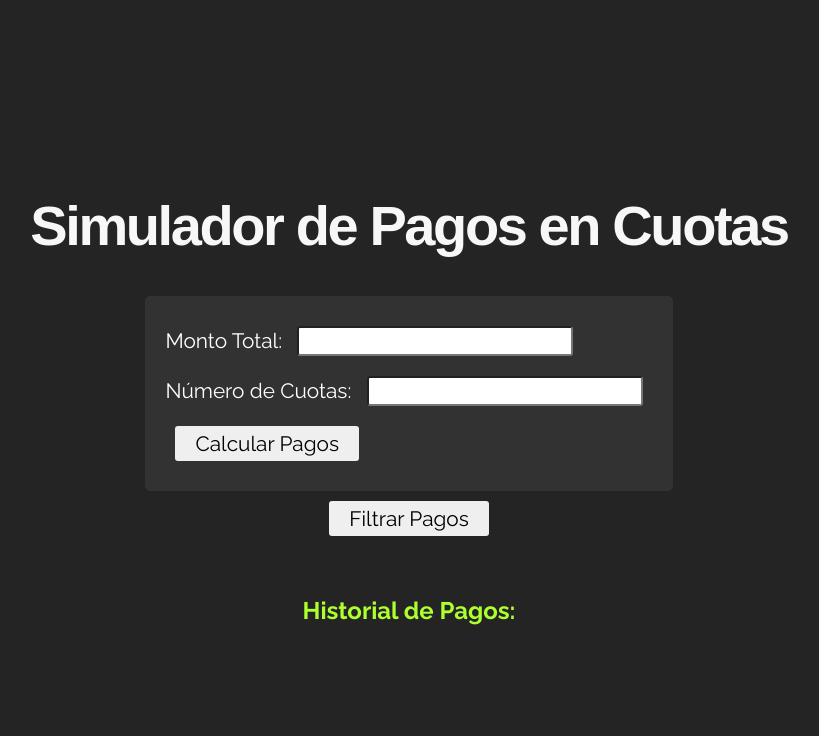
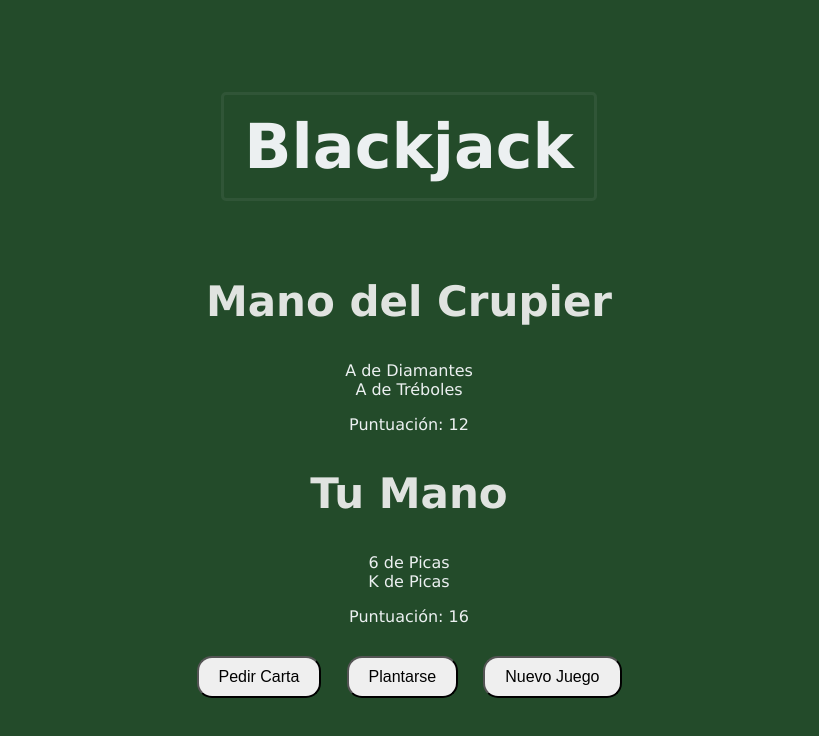
Before and after one commit to TomasYugdar/Js-Coder, a plain HTML site: page index.html in a window 1280 px wide. Shown: the whole page, without its empty margins (231-1050 px from the left). Drawn offline with Linux system fonts and the light colour scheme; some packages are replaced by stand-ins of ours; a script that the page names is missing.

Commit message:
entrega final

```diff
--- /dev/null
+++ b/data/mazo.json
@@ -0,0 +1,210 @@
+[
+    {
+        "palo": "Corazones",
+        "valor": "A"
+    },
+    {
+        "palo": "Corazones",
+        "valor": "2"
+    },
+    {
+        "palo": "Corazones",
+        "valor": "3"
+    },
+    {
+        "palo": "Corazones",
+        "valor": "4"
+    },
+    {
+        "palo": "Corazones",
+        "valor": "5"
+    },
+    {
+        "palo": "Corazones",
+        "valor": "6"
+    },
+    {
+        "palo": "Corazones",
+        "valor": "7"
+    },
+    {
+        "palo": "Corazones",
+        "valor": "8"
+    },
+    {
+        "palo": "Corazones",
+        "valor": "9"
+    },
+    {
+        "palo": "Corazones",
+        "valor": "10"
+    },
+    {
+        "palo": "Corazones",
+        "valor": "J"
+    },
+    {
+        "palo": "Corazones",
+        "valor": "Q"
+    },
+    {
+        "palo": "Corazones",
+        "valor": "K"
+    },
+    {
+        "palo": "Diamantes",
+        "valor": "A"
+    },
+    {
+        "palo": "Diamantes",
+        "valor": "2"
+    },
+    {
+        "palo": "Diamantes",
+        "valor": "3"
+    },
+    {
+        "palo": "Diamantes",
+        "valor": "4"
+    },
+    {
+        "palo": "Diamantes",
+        "valor": "5"
+    },
+    {
+        "palo": "Diamantes",
+        "valor": "6"
+    },
+    {
+        "palo": "Diamantes",
+        "valor": "7"
+    },
+    {
+        "palo": "Diamantes",
+        "valor": "8"
+    },
+    {
+        "palo": "Diamantes",
+        "valor": "9"
+    },
+    {
+        "palo": "Diamantes",
+        "valor": "10"
+    },
+    {
+        "palo": "Diamantes",
+        "valor": "J"
+    },
+    {
+        "palo": "Diamantes",
+        "valor": "Q"
+    },
+    {
+        "palo": "Diamantes",
+        "valor": "K"
+    },
+    {
+        "palo": "Tréboles",
+        "valor": "A"
+    },
+    {
+        "palo": "Tréboles",
+        "valor": "2"
+    },
+    {
+        "palo": "Tréboles",
+        "valor": "3"
+    },
+    {
+        "palo": "Tréboles",
+        "valor": "4"
+    },
+    {
+        "palo": "Tréboles",
+        "valor": "5"
+    },
+    {
+        "palo": "Tréboles",
+        "valor": "6"
+    },
+    {
+        "palo": "Tréboles",
+        "valor": "7"
+    },
+    {
+        "palo": "Tréboles",
+        "valor": "8"
+    },
+    {
+        "palo": "Tréboles",
+        "valor": "9"
+    },
+    {
+        "palo": "Tréboles",
+        "valor": "10"
+    },
+    {
+        "palo": "Tréboles",
+        "valor": "J"
+    },
+    {
+        "palo": "Tréboles",
+        "valor": "Q"
+    },
+    {
+        "palo": "Tréboles",
+        "valor": "K"
+    },
+    {
+        "palo": "Picas",
+        "valor": "A"
+    },
+    {
+        "palo": "Picas",
+        "valor": "2"
+    },
+    {
+        "palo": "Picas",
+        "valor": "3"
+    },
+    {
+        "palo": "Picas",
+        "valor": "4"
+    },
+    {
+        "palo": "Picas",
+        "valor": "5"
+    },
+    {
+        "palo": "Picas",
+        "valor": "6"
+    },
+    {
+        "palo": "Picas",
+        "valor": "7"
+    },
+    {
+        "palo": "Picas",
+        "valor": "8"
+    },
+    {
+        "palo": "Picas",
+        "valor": "9"
+    },
+    {
+        "palo": "Picas",
+        "valor": "10"
+    },
+    {
+        "palo": "Picas",
+        "valor": "J"
+    },
+    {
+        "palo": "Picas",
+        "valor": "Q"
+    },
+    {
+        "palo": "Picas",
+        "valor": "K"
+    }
+]
--- a/index.html
+++ b/index.html
@@ -1,37 +1,34 @@
 <!DOCTYPE html>
-<html lang="en">
+<html lang="es">
+
 <head>
     <meta charset="UTF-8">
     <meta name="viewport" content="width=device-width, initial-scale=1.0">
+    <title>Blackjack</title>
     <link rel="stylesheet" href="style.css">
-    <link href="https://fonts.googleapis.com/css2?family=Raleway:ital,wght@0,100..900;1,100..900&display=swap" rel="stylesheet">
-    <title>PreEntrega2 - Tomas Yugdar</title>
+    <script src="https://cdn.jsdelivr.net/npm/sweetalert2@11"></script>
 </head>
+
 <body>
-    <!DOCTYPE html>
-    <html lang="es">
-    <head>
-        <meta charset="UTF-8">
-        <meta name="viewport" content="width=device-width, initial-scale=1.0">
-        <title>Simulador de Pagos</title>
-    </head>
-    <body>
-        <h1>Simulador de Pagos en Cuotas</h1>
-        <form class="formulario" id="pagoForm">
-            <label for="montoTotal">Monto Total:</label>
-            <input type="number" id="montoTotal" required min="0.01" step="0.01"><br>
-
-            <label for="numeroCuotas">Número de Cuotas:</label>
-            <input type="number" id="numeroCuotas" required min="1"><br>
-
-            <button type="submit">Calcular Pagos</button>
-        </form>
-
-        <button id="filtrarPagosBtn">Filtrar Pagos</button>
-
-        <h2>Historial de Pagos:</h2>
-        <div id="historial"></div>
-
+    <div id="juego">
+        <h1>Blackjack</h1>
+        <div id="crupier">
+            <h2>Mano del Crupier</h2>
+            <div id="cartas-crupier"></div>
+            <p id="puntuacion-crupier">Puntuación: 0</p>
+        </div>
+        <div id="jugador">
+            <h2>Tu Mano</h2>
+            <div id="cartas-jugador"></div>
+            <p id="puntuacion-jugador">Puntuación: 0</p>
+        </div>
+        <div id="controles">
+            <button id="boton-pedir">Pedir Carta</button>
+            <button id="boton-plantarse">Plantarse</button>
+            <button id="boton-reiniciar">Nuevo Juego</button>
+        </div>
+    </div>
     <script src="main.js"></script>
 </body>
+
 </html>
--- a/main.js
+++ b/main.js
@@ -1,59 +1,114 @@
-// Array para almacenar el historial de pagos
-let historialPagos = JSON.parse(localStorage.getItem('historialPagos')) || [];
+// Variables
+let manoCrupier = [];
+let manoJugador = [];
+let mazo = [];
+let puntuacionCrupier = 0;
+let puntuacionJugador = 0;
 
-// Función para agregar un pago al historial
-function agregarPago(montoTotal, numeroCuotas) {
-    let pago = {
-        montoTotal: montoTotal,
-        numeroCuotas: numeroCuotas,
-        montoPorCuota: montoTotal / numeroCuotas
-    };
-    historialPagos.push(pago); // Agregamos el pago al array
-    // Guardar historial en el localStorage
-    localStorage.setItem('historialPagos', JSON.stringify(historialPagos));
-    mostrarHistorialPagos();
+// Función para cargar el mazo desde el archivo JSON
+async function cargarMazo() {
+    try {
+        const respuesta = await fetch('data/mazo.json');
+        mazo = await respuesta.json();
+        mazo = mazo.sort(() => Math.random() - 0.5); // Mezcla el mazo después de cargarlo
+    } catch (error) {
+        console.error("Error al cargar el mazo:", error);
+    }
 }
 
-// Función para mostrar el historial de pagos en el DOM
-function mostrarHistorialPagos() {
-    const historialDiv = document.getElementById('historial');
-    historialDiv.innerHTML = ''; // Limpiar el historial previo
-
-    historialPagos.forEach((pago, index) => {
-        const pagoElement = document.createElement('div');
-        pagoElement.className = 'pago';
-        pagoElement.textContent = `Pago ${index + 1}: Monto Total: $${pago.montoTotal.toFixed(2)}, Número de Cuotas: ${pago.numeroCuotas}, Monto por Cuota: $${pago.montoPorCuota.toFixed(2)}`;
-        historialDiv.appendChild(pagoElement);
-    });
+// Función para calcular la puntuación de una mano
+function calcularPuntuacion(mano) {
+    let puntuacion = 0;
+    let cantidadAses = 0;
+    for (let carta of mano) {
+        if (carta.valor === "A") {
+            cantidadAses++;
+            puntuacion += 11;
+        } else if (["K", "Q", "J"].includes(carta.valor)) {
+            puntuacion += 10;
+        } else {
+            puntuacion += parseInt(carta.valor);
+        }
+    }
+    while (puntuacion > 21 && cantidadAses > 0) {
+        puntuacion -= 10;
+        cantidadAses--;
+    }
+    return puntuacion;
 }
 
-// Evento para calcular pagos al enviar el formulario
-document.getElementById('pagoForm').addEventListener('submit', function(event) {
-    event.preventDefault(); // Evitar que el formulario se envíe
-    const montoTotal = parseFloat(document.getElementById('montoTotal').value);
-    const numeroCuotas = parseInt(document.getElementById('numeroCuotas').value);
-    // Agrego el pago al historial
-    agregarPago(montoTotal, numeroCuotas);
+// Función para agregar cartas al DOM
+function mostrarCartas() {
+    const cartasCrupierDiv = document.getElementById("cartas-crupier");
+    const cartasJugadorDiv = document.getElementById("cartas-jugador");
+    cartasCrupierDiv.innerHTML = "";
+    cartasJugadorDiv.innerHTML = "";
 
-    // Limpiar el formulario
-    document.getElementById('pagoForm').reset();
-});
+    manoCrupier.forEach(carta => {
+        const cartaDiv = document.createElement("div");
+        cartaDiv.textContent = `${carta.valor} de ${carta.palo}`;
+        cartasCrupierDiv.appendChild(cartaDiv);
+    });
 
-// Evento para filtrar pagos
-document.getElementById('filtrarPagosBtn').addEventListener('click', function() {
-    const montoMinimo = parseFloat(prompt("Ingresa el monto mínimo para filtrar:")); // Cambiar a un input en el futuro
-    const pagosFiltrados = filtrarPagosPorMonto(montoMinimo);
+    manoJugador.forEach(carta => {
+        const cartaDiv = document.createElement("div");
+        cartaDiv.textContent = `${carta.valor} de ${carta.palo}`;
+        cartasJugadorDiv.appendChild(cartaDiv);
+    });
 
-    // Mostrar resultados de filtro
-    const resultadoFiltradoDiv = document.createElement('div');
-    resultadoFiltradoDiv.innerHTML = `<strong>Pagos mayores a $${montoMinimo}:</strong> ${JSON.stringify(pagosFiltrados)}`;
-    document.getElementById('historial').appendChild(resultadoFiltradoDiv);
-});
-
-// Función para filtrar los pagos
-function filtrarPagosPorMonto(montoMinimo) {
-    return historialPagos.filter(pago => pago.montoTotal > montoMinimo);
+    document.getElementById("puntuacion-crupier").textContent = `Puntuación: ${puntuacionCrupier}`;
+    document.getElementById("puntuacion-jugador").textContent = `Puntuación: ${puntuacionJugador}`;
 }
 
-// Mostrar el historial al cargar la página
-mostrarHistorialPagos();
+// Función para iniciar una nueva mano
+async function iniciarJuego() {
+    await cargarMazo();
+    manoCrupier = [mazo.pop(), mazo.pop()];
+    manoJugador = [mazo.pop(), mazo.pop()];
+    actualizarPuntuaciones();
+    mostrarCartas();
+}
+
+// Actualizar las puntuaciones
+function actualizarPuntuaciones() {
+    puntuacionCrupier = calcularPuntuacion(manoCrupier);
+    puntuacionJugador = calcularPuntuacion(manoJugador);
+}
+
+// Función para el botón de "Pedir Carta"
+function pedirCarta() {
+    manoJugador.push(mazo.pop());
+    actualizarPuntuaciones();
+    mostrarCartas();
+
+    if (puntuacionJugador > 21) {
+        Swal.fire("Juego Terminado", "¡Te pasaste de 21!", "error");
+    }
+}
+
+// Función para el botón de "Plantarse"
+function plantarse() {
+    while (puntuacionCrupier < 17) {
+        manoCrupier.push(mazo.pop());
+        puntuacionCrupier = calcularPuntuacion(manoCrupier);
+    }
+    mostrarCartas();
+
+    if (puntuacionCrupier > 21) {
+        Swal.fire("¡Felicidades!", "El crupier se pasó de 21, ¡ganaste!", "success");
+    } else if (puntuacionCrupier > puntuacionJugador) {
+        Swal.fire("Juego Terminado", "¡El crupier gana!", "error");
+    } else if (puntuacionCrupier < puntuacionJugador) {
+        Swal.fire("¡Felicidades!", "¡Ganaste!", "success");
+    } else {
+        Swal.fire("Empate", "Nadie gana.", "info");
+    }
+}
+
+// Event Listeners
+document.getElementById("boton-pedir").addEventListener("click", pedirCarta);
+document.getElementById("boton-plantarse").addEventListener("click", plantarse);
+document.getElementById("boton-reiniciar").addEventListener("click", iniciarJuego);
+
+// Inicia el juego
+iniciarJuego();
--- a/style.css
+++ b/style.css
@@ -1,97 +1,39 @@
-html {
-    height: 100vh;
+body {
+    font-family: 'Lucida Sans', 'Lucida Sans Regular', 'Lucida Grande', 'Lucida Sans Unicode', Geneva, Verdana, sans-serif;
+    text-align: center;
+    background-color: #234b2a;
+    color: #ecf0f1;
 }
 
-body {
-    height: 100%;
-    width: 70%;
-    font-family: helvetica, sans-serif;
+h1{
+    font-size: 62px;
+    border-radius: 5px;
+    border: solid #305537;
+    padding: 15px 20px;
+    display: inline-block;
 }
 
-html,
-body {
-    background-color: #242424;
-    display: flex;
-    flex-direction: column;
-    justify-content: center;
-    align-items: center;
+h2{
+    font-size: 42px;
+    color: #eeee;
 }
 
-body {
-        font-family: "Raleway", sans-serif;
-        font-size: 1.3rem;
-        font-style: normal;
-}
-
-.formulario {
-    background-color: rgba(255, 255, 255, 0.062);
-    border-radius: 5px;
-    padding: 20px;
-}
-
-form input {
-    border-radius: 3px;
-    margin: 10px;
-    font-size: 1.3rem;
-}
-
-label{
-    color: #ffffff;
+button{
+    border-radius: 15px;
 
 }
 
-button{
-    margin: 10px;
-    font-family: "Raleway", sans-serif;
-    font-size: 1.3rem;
-    font-style: normal;
-    padding: 5px 20px;
-    border: none;
-    border-radius: 3px;
-
-
-}
-
-
-.pago {
-    border: 1px solid greenyellow;
-    border-radius: 3px;
-    color: #ffffff;
-    padding: 10px 30px;
-    text-align: center;
-    margin-bottom: 10px;
-}
-
-#historial {
-    color: white;
-
-}
-
-h1 {
-    font-family: Arial, Helvetica, sans-serif;
-    font-size: 3.5rem;
-    color: #fffffff6;
-    text-align: center;
-    letter-spacing: -0.15rem;
-    animation: algo 4s ease-in-out 3s infinite;
-}
-
-h2{
-    font-size: 1.5rem;
-    color: greenyellow;
+#juego {
     margin-top: 50px;
 }
 
-@keyframes algo {
-    from {
-        color: #242424
-    }
+#crupier,
+#jugador {
+    margin: 20px;
+}
 
-    50% {
-        color: #fffffff6;
-    }
-
-    to {
-        color: #242424
-    }
+#controles button {
+    margin: 10px;
+    padding: 10px 20px;
+    font-size: 16px;
 }
```
